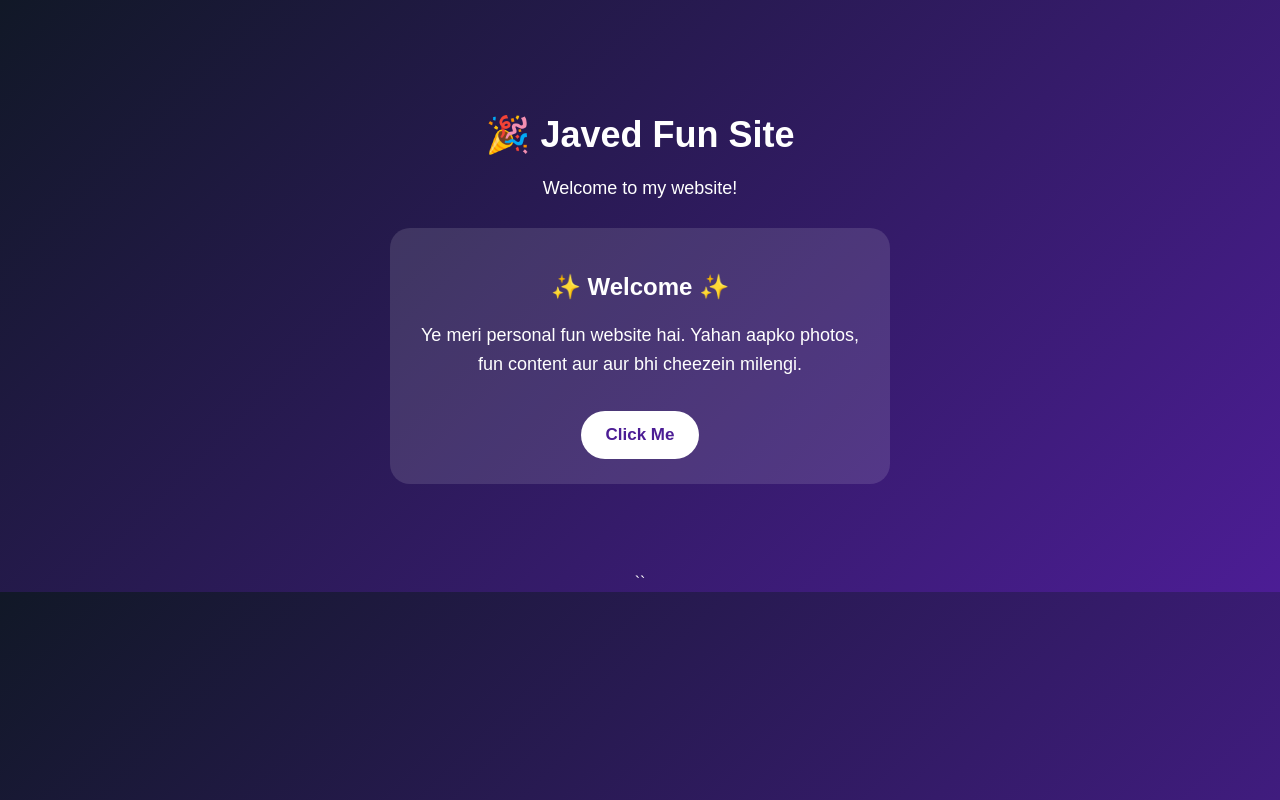
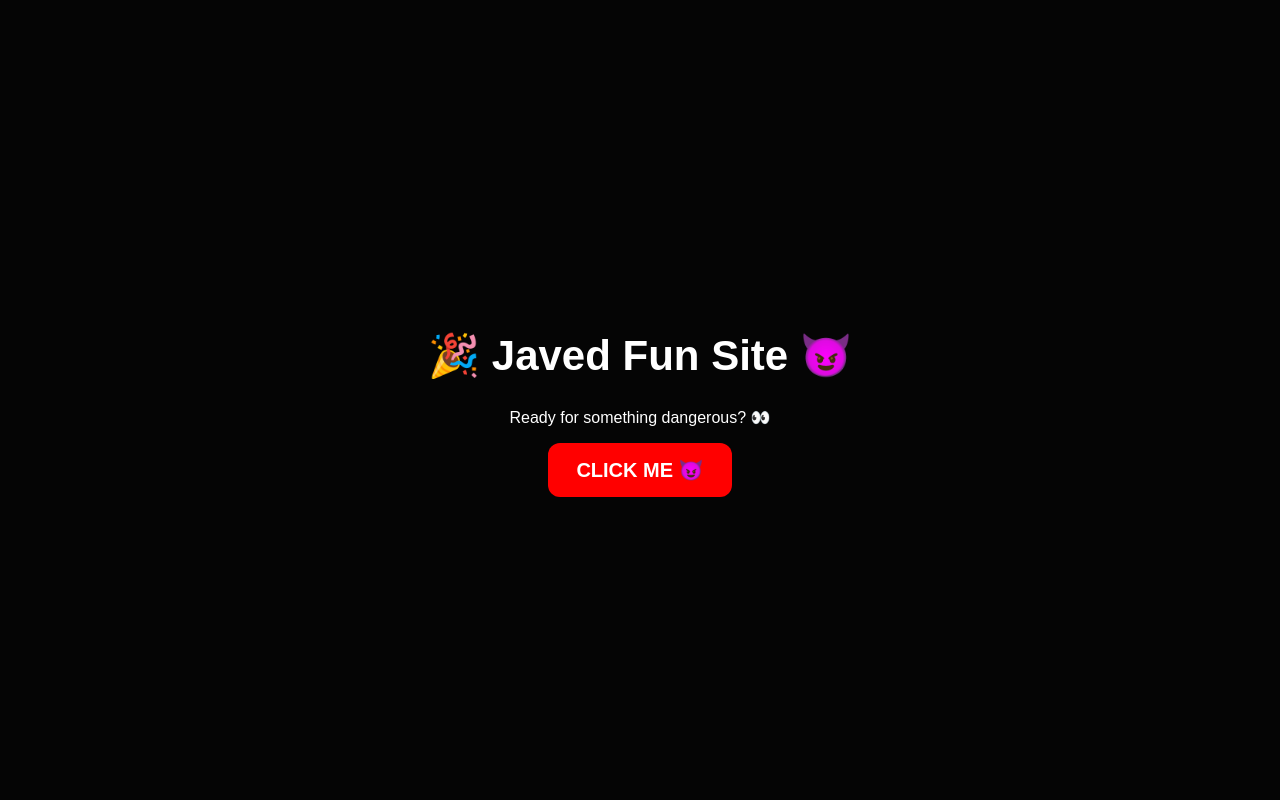
Before and after one commit to javedofficial014/javed-fun-site-, a plain HTML site: page index.html in a window 1280 px wide. Drawn offline with Linux system fonts and the light colour scheme.

Commit message:
Update HTML structure and styling for fun site

```diff
--- a/index.html
+++ b/index.html
@@ -1,77 +1,141 @@
 <!DOCTYPE html>
-<html lang="hi">
+<html lang="en">
 <head>
 <meta charset="UTF-8">
 <meta name="viewport" content="width=device-width, initial-scale=1.0">
-  <title>Javed Fun Site</title>
+<title>Javed Fun Site 😈</title>
 
 <style>
+* {
+  box-sizing: border-box;
+}
+
 body {
   margin: 0;
+  min-height: 100vh;
+  display: flex;
+  justify-content: center;
+  align-items: center;
+  background: #050505;
+  color: white;
   font-family: Arial, sans-serif;
-      background: linear-gradient(135deg, #111827, #4c1d95);
-      color: white;
-      text-align: center;
+  overflow: hidden;
 }
 
-    .box {
-      max-width: 500px;
-      margin: 60px auto;
-      padding: 30px 20px;
+.container {
+  text-align: center;
+  padding: 25px;
 }
 
 h1 {
-      font-size: 36px;
-      margin-bottom: 10px;
-    }
-
-    p {
-      font-size: 18px;
-      line-height: 1.6;
-    }
-
-    .card {
-      background: rgba(255,255,255,0.12);
-      border-radius: 20px;
-      padding: 25px;
-      margin-top: 25px;
+  font-size: 42px;
 }
 
 button {
-      background: white;
-      color: #4c1d95;
+  padding: 15px 28px;
   border: none;
-      padding: 14px 25px;
-      border-radius: 30px;
-      font-size: 17px;
+  border-radius: 12px;
+  background: red;
+  color: white;
+  font-size: 20px;
   font-weight: bold;
-      margin-top: 15px;
+  cursor: pointer;
+}
+
+#warning {
+  display: none;
+}
+
+.danger {
+  color: red;
+  font-size: 38px;
+  font-weight: bold;
+  animation: blink .4s infinite;
+}
+
+#count {
+  font-size: 90px;
+  color: red;
+  margin: 20px;
+}
+
+#reveal {
+  display: none;
+  color: #00ff88;
+  font-size: 30px;
+  font-weight: bold;
+}
+
+.shake {
+  animation: shake .08s infinite;
+}
+
+@keyframes blink {
+  50% { opacity: 0.2; }
+}
+
+@keyframes shake {
+  0% { transform: translate(4px, 2px); }
+  25% { transform: translate(-4px, -2px); }
+  50% { transform: translate(3px, -3px); }
+  75% { transform: translate(-3px, 3px); }
+  100% { transform: translate(0); }
 }
 </style>
 </head>
 
 <body>
 
-  <div class="box">
-    <h1>🎉 Javed Fun Site</h1>
+<div class="container">
 
-    <p>
-      Welcome to my website!
-    </p>
+  <div id="home">
+    <h1>🎉 Javed Fun Site 😈</h1>
+    <p>Ready for something dangerous? 👀</p>
+    <button onclick="startPrank()">CLICK ME 😈</button>
+  </div>
 
-    <div class="card">
-      <h2>✨ Welcome ✨</h2>
-      <p>
-        Ye meri personal fun website hai.
-        Yahan aapko photos, fun content aur aur bhi cheezein milengi.
-      </p>
+  <div id="warning">
+    <div class="danger">⚠️ DANGER ⚠️</div>
+    <p>Something is happening...</p>
+    <div id="count">5</div>
+    <p>DO NOT PANIC 😈</p>
+  </div>
 
-      <button onclick="alert('Welcome! 😄')">
-        Click Me
-      </button>
+  <div id="reveal">
+    😂 GOT YOU! 😂
+    <p>It's just a prank! 😎🔥</p>
   </div>
+
 </div>
+
+<script>
+function startPrank() {
+
+  document.getElementById("home").style.display = "none";
+  document.getElementById("warning").style.display = "block";
+
+  document.body.classList.add("shake");
+
+  let number = 5;
+  const count = document.getElementById("count");
+
+  const timer = setInterval(() => {
+
+    number--;
+    count.textContent = number;
+
+    if (number <= 0) {
+
+      clearInterval(timer);
+
+      document.body.classList.remove("shake");
+      document.getElementById("warning").style.display = "none";
+      document.getElementById("reveal").style.display = "block";
+    }
+
+  }, 1000);
+}
+</script>
 
 </body>
 </html>
-``
```
Lines whose indentation alone changed are shown as unchanged.
